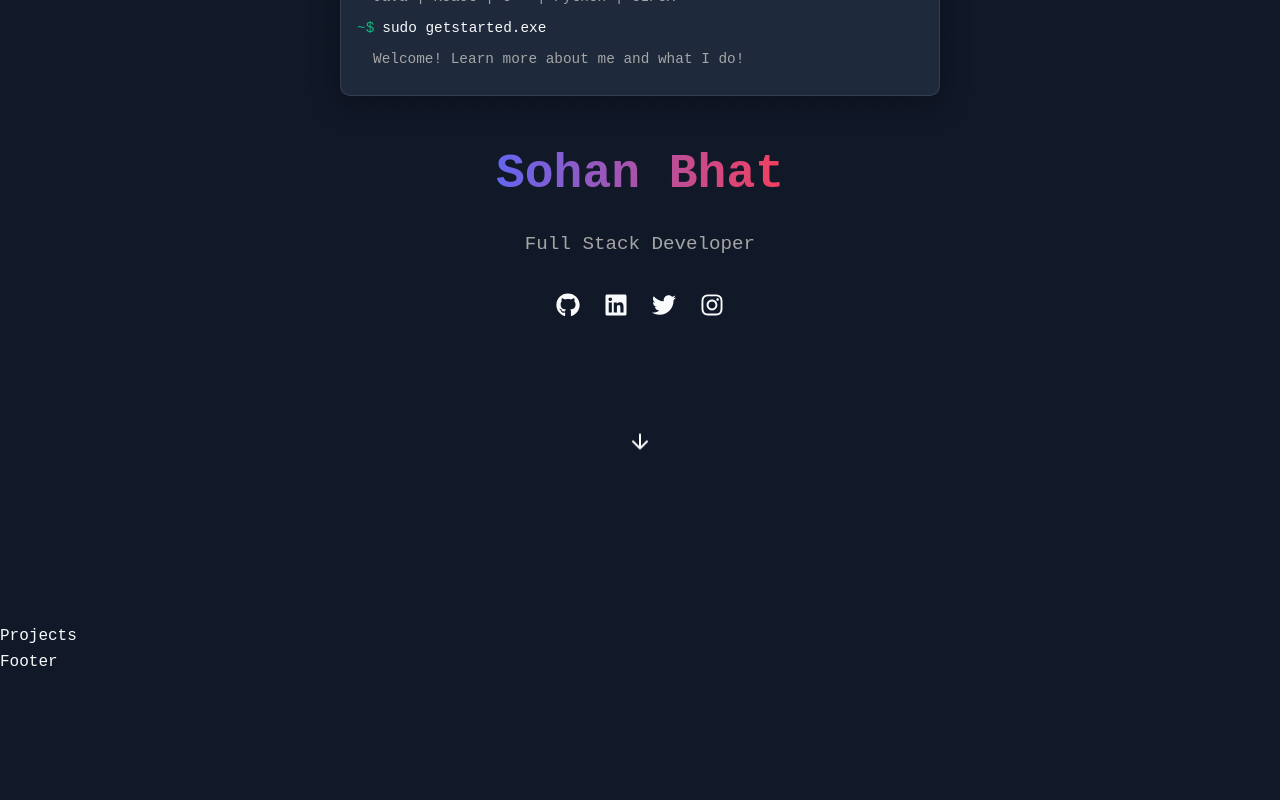
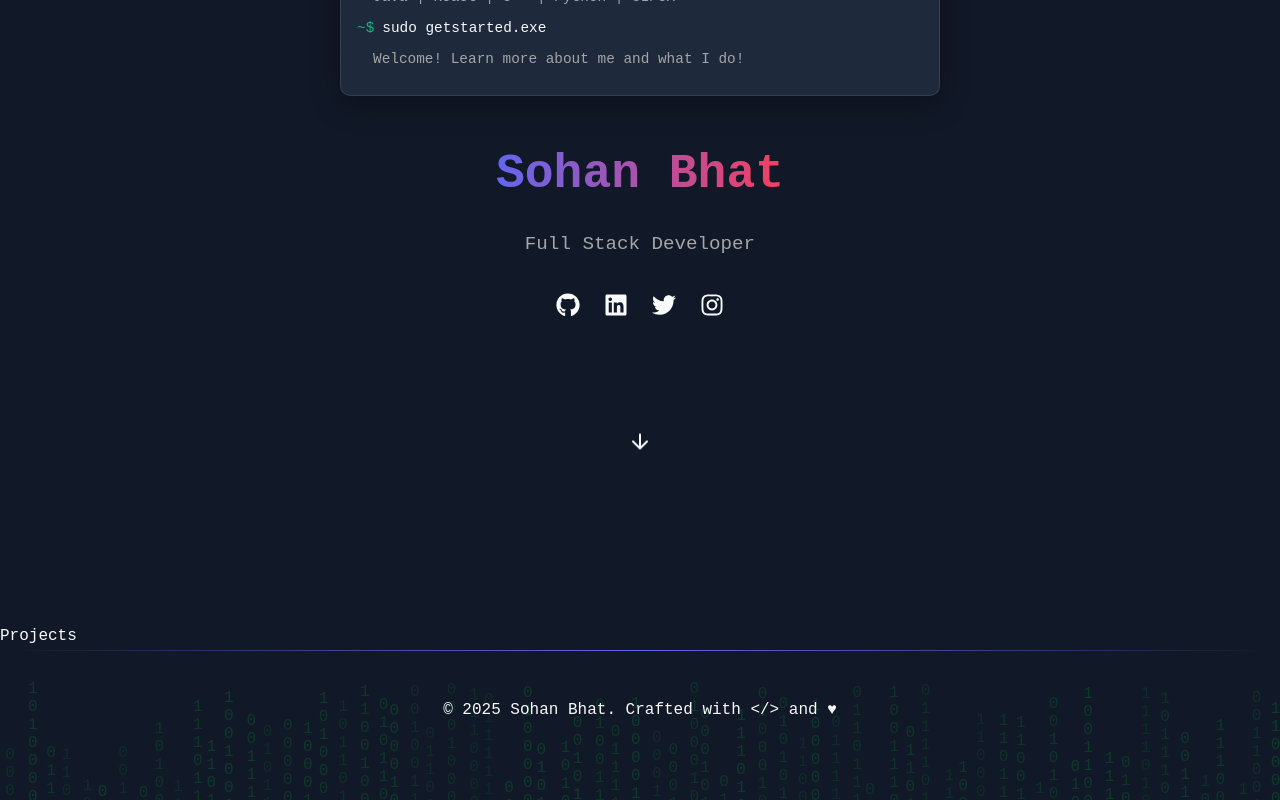
Before and after one commit to sohan-bhat/Portfolio, a React (Create React App) app: page / in a window 1280 px wide. Shown: the part 288-1088 px from the top of the page. Before the commit the page ends 963 px from the top, so only its background shows below. Built offline with nearby package versions, Linux system fonts and the light colour scheme.

Commit message:
Add Footer component

```diff
--- a/src/components/Footer.js
+++ b/src/components/Footer.js
@@ -1,9 +1,55 @@
 import React from 'react'
+import '../styles/Footer.css'
 
 const Footer = () => {
-  return (
-    <div>Footer</div>
-  )
+    const generateRandomBinary = () => {
+        return Array.from({ length: 8 })
+            .map(() => Math.round(Math.random()))
+            .join('');
+    };
+
+    // Create an array of evenly spaced positions with some randomness
+    const createDistributedPositions = (count) => {
+        const positions = [];
+        const sectionWidth = 100 / count; // Divide the width into equal sections
+
+        for (let i = 0; i < count; i++) {
+            // Position in the middle of each section with a small random offset
+            const basePosition = i * sectionWidth;
+            const randomOffset = (Math.random() - 0.5) * (sectionWidth * 0.5);
+            positions.push(basePosition + randomOffset);
+        }
+
+        return positions;
+    };
+
+    const lineCount = 70;
+    const positions = createDistributedPositions(lineCount);
+
+    return (
+        <footer className='footer'>
+            <div className='matrix-bg'>
+                {positions.map((position, index) => (
+                    <div
+                        key={index}
+                        className='matrix-line'
+                        style={{
+                            left: `${position}%`,
+                            animationDuration: `${8 + Math.random() * 8}s`,
+                            opacity: 0.5 + Math.random() * 0.5
+                        }}
+                    >
+                        {generateRandomBinary()}
+                    </div>
+                ))}
+            </div>
+            <div className="container">
+                <div className="footer-content">
+                    <p>© 2025 Sohan Bhat. Crafted with &lt;/&gt; and ♥</p>
+                </div>
+            </div>
+        </footer>
+    )
 }
 
 export default Footer
--- /dev/null
+++ b/src/styles/Footer.css
@@ -0,0 +1,59 @@
+/* styles/Footer.css */
+.footer {
+    text-align: center;
+    padding: 3rem 0;
+    background-color: var(--dark);
+    position: relative;
+    overflow: hidden;
+    min-height: 150px; /* Ensure minimum height for visibility */
+}
+
+.footer::before {
+    content: '';
+    position: absolute;
+    top: 0;
+    left: 0;
+    right: 0;
+    height: 1px;
+    background: linear-gradient(90deg, transparent, var(--primary), transparent);
+}
+
+.footer-content {
+    position: relative;
+    z-index: 1;
+    opacity: 0;
+    transform: translateY(20px);
+    animation: fadeIn 0.8s ease forwards;
+}
+
+.matrix-bg {
+    position: absolute;
+    top: 0;
+    left: 0;
+    width: 100%;
+    height: 100%;
+    opacity: 0.15; /* Increased opacity for better visibility */
+    z-index: 0;
+    overflow: hidden;
+}
+
+.matrix-line {
+    position: absolute;
+    top: -50%; /* Start closer to the visible area */
+    color: var(--primary);
+    color: #00FF41;
+    font-family: 'JetBrains Mono', monospace; /* Consistent with terminal font */
+    font-size: 1rem;
+    writing-mode: vertical-rl;
+    text-orientation: upright;
+    animation: matrix-fall linear infinite;
+}
+
+@keyframes matrix-fall {
+    0% {
+        top: -50%;
+    }
+    100% {
+        top: 150%; /* Ensure lines fully traverse the footer */
+    }
+}
```
